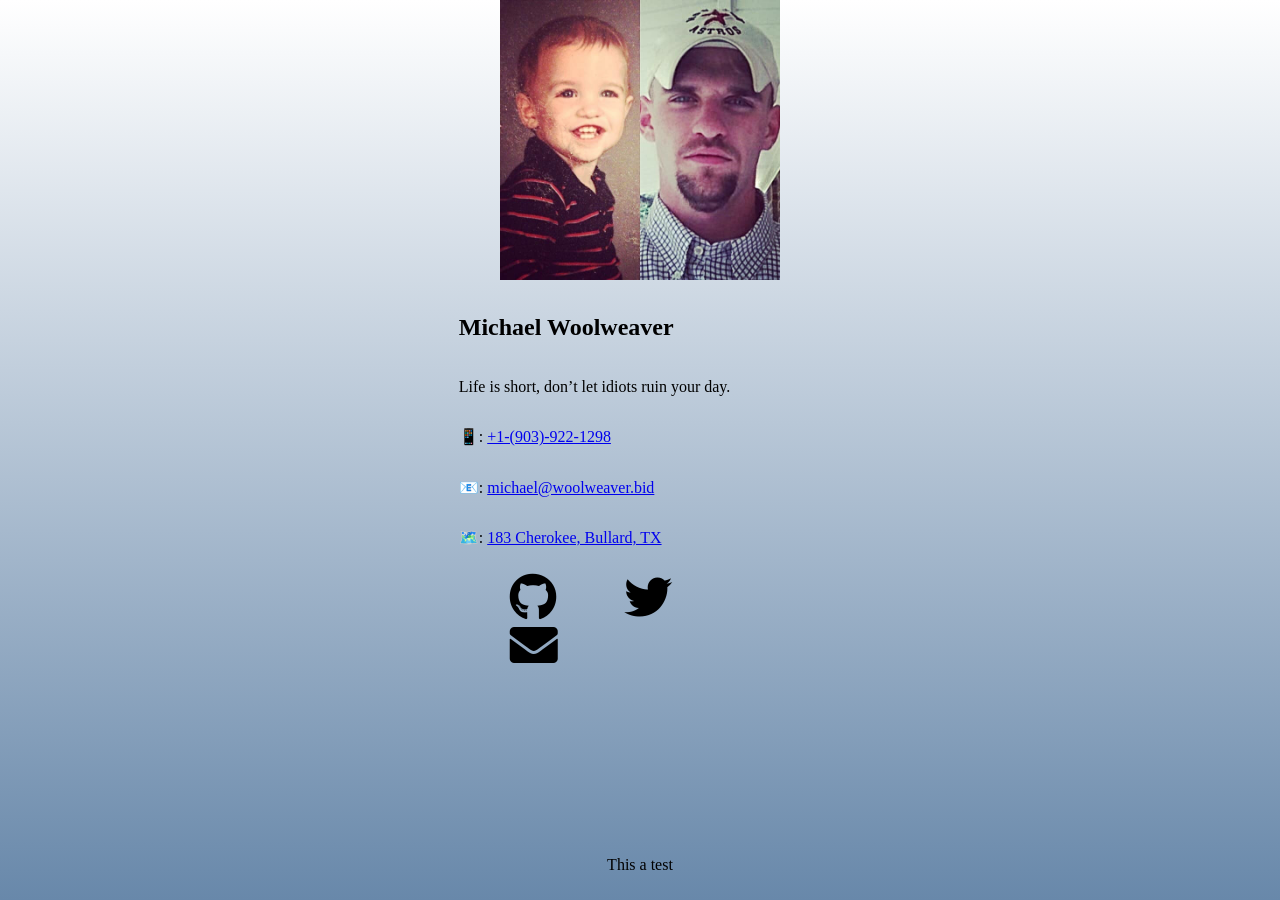
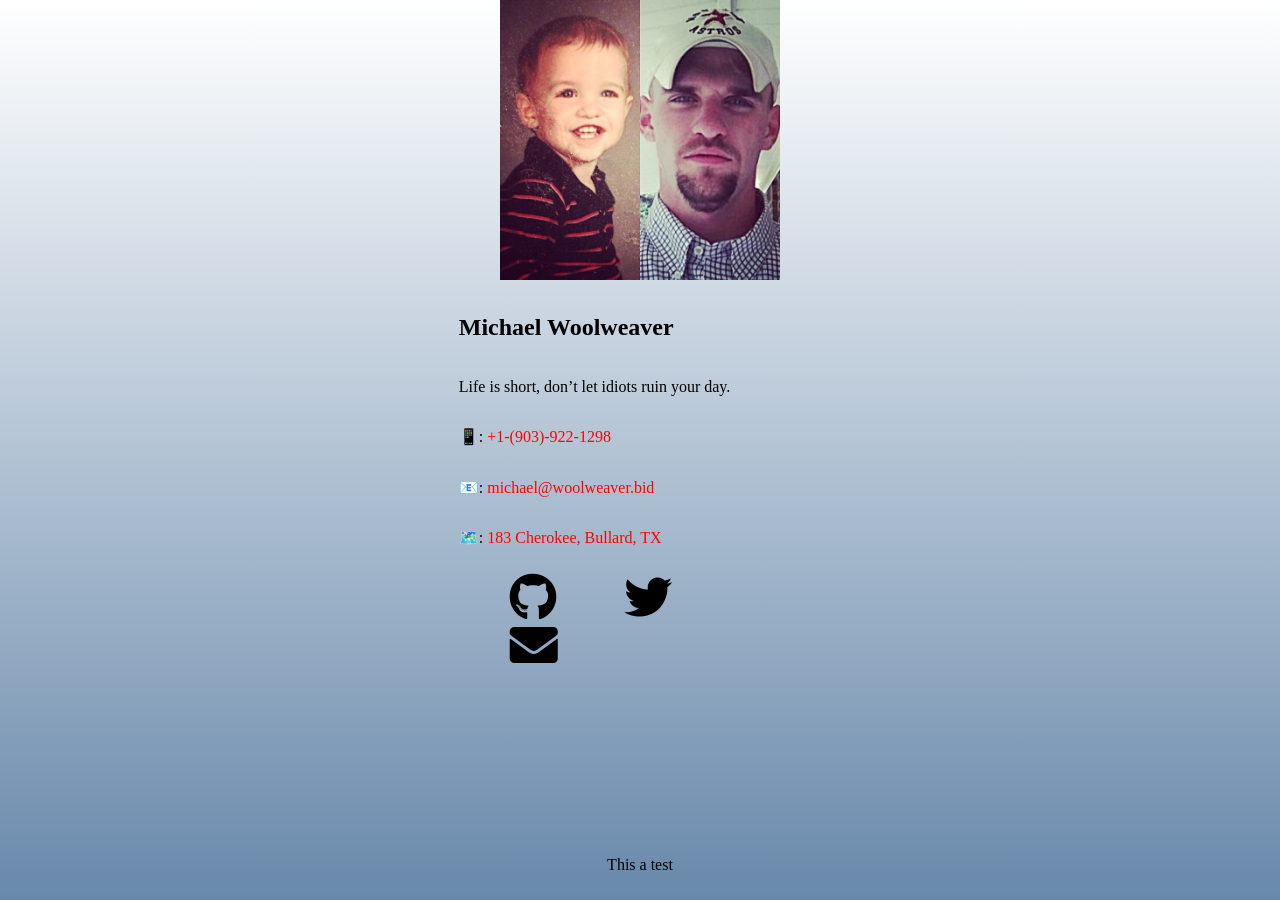
Before and after one commit to mwoolweaver/contigo, a Jekyll site: the page built from index.html, in a window 1280 px wide. Built offline with Jekyll 4.4.1, drawn with Linux system fonts in a browser that asks for light colours; nearby versions of some CDN libraries.

Commit message:
Update index.html

```diff
--- a/index.html
+++ b/index.html
@@ -3,6 +3,12 @@ layout: default
 ---
 
 <section class="card">
+    <style>
+        a:link {
+		text-decoration: none;
+		color: red;
+		}
+    </style>
     <header>
         <h2>Michael Woolweaver</h2>
     </header>
```
